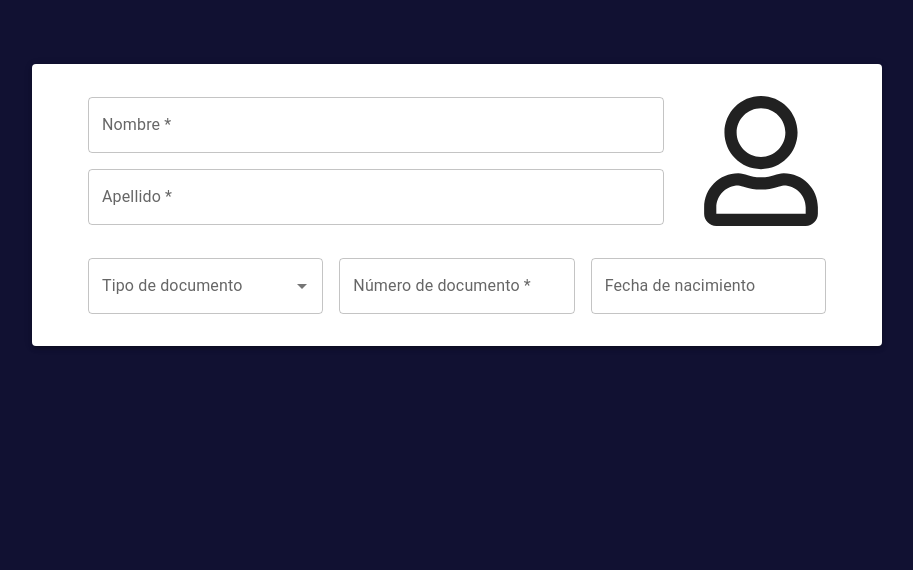
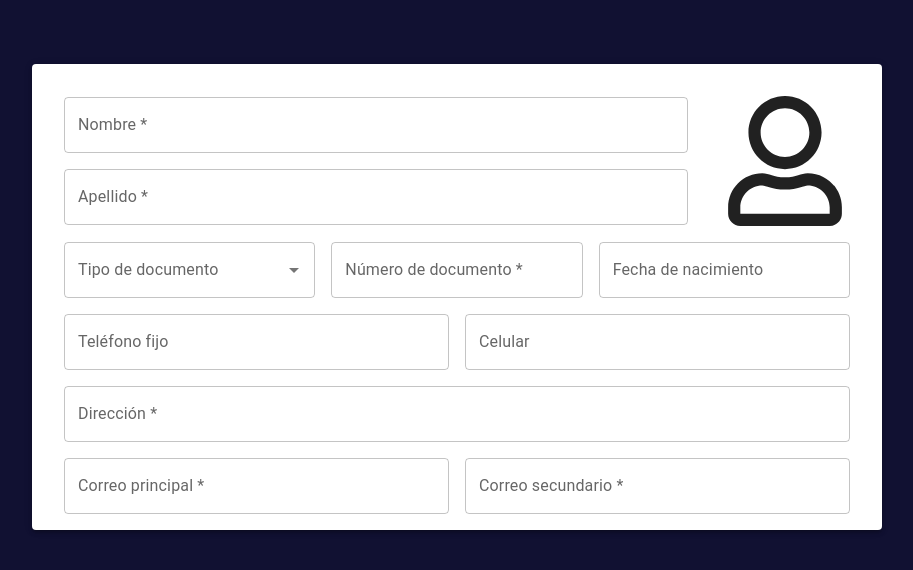
Before and after one commit to jolgo1989/madesForm, a React (Vite) app: page / in a window 1280 px wide. Shown: the top 570 px of the page, without its empty margins (183-1096 px from the left). Built offline with nearby package versions, Linux system fonts and the light colour scheme.

Commit message:
Se agrego TextField telefono

```diff
--- a/src/components/Form.jsx
+++ b/src/components/Form.jsx
@@ -182,9 +182,6 @@ const Form = () => {
               id="nombre-input"
               label="Dirección *"
               variant="outlined"
-              sx={{
-                width: "180%",
-              }}
               {...register("direccion", {
                 required: "Campo requerido",
               })}
@@ -283,43 +280,6 @@ const Form = () => {
             >
               {/* Compoenente fecha de nacimiento */}
               <Date control={control} errors={errors} />
-
-              <FormControl>
-                <FormLabel
-                  sx={{
-                    display: "flex",
-                    justifyContent: "center", // Alinear los elementos en una fila
-                  }}
-                  id="demo-radio-buttons-group-label"
-                >
-                  Genero
-                </FormLabel>
-                <RadioGroup
-                  sx={{
-                    display: "flex",
-                    flexDirection: "row", // Alinear los elementos en una fila
-                  }}
-                  aria-labelledby="demo-radio-buttons-group-label"
-                  defaultValue="female"
-                  name="radio-buttons-group"
-                >
-                  <FormControlLabel
-                    value="female"
-                    control={<Radio />}
-                    label="Femenino"
-                  />
-                  <FormControlLabel
-                    value="male"
-                    control={<Radio />}
-                    label="Masculino"
-                  />
-                  <FormControlLabel
-                    value="other"
-                    control={<Radio />}
-                    label="Otro"
-                  />
-                </RadioGroup>
-              </FormControl>
             </Box>
 
             <Box
--- a/src/components/PruebaForm.jsx
+++ b/src/components/PruebaForm.jsx
@@ -56,12 +56,13 @@ const PruebaForm = () => {
       }}
       elevation={3}
     >
-      <Container
+      <Box
         sx={{
           display: "flex",
           flexDirection: "column",
           alignItems: "center",
           justifyContent: "space-around",
+
           [theme.breakpoints.up("md")]: {
             flexDirection: "row",
           },
@@ -145,21 +146,23 @@ const PruebaForm = () => {
             helperText={errors.apellido?.message}
           />
         </Box>
-      </Container>
+      </Box>
 
-      <Container
+      <Box
         sx={{
           display: "flex",
           flexDirection: "column",
           alignItems: "center",
           justifyContent: "space-around",
           gap: 2,
-          my: 2,
+          mt: 2,
           [theme.breakpoints.up("md")]: {
             flexDirection: "row",
+            mt: 0,
           },
         }}
       >
+        {/* Tipo de documento */}
         <Controller
           name="tipoDocumento"
           control={control}
@@ -168,7 +171,6 @@ const PruebaForm = () => {
             <Autocomplete
               sx={{
                 width: "100%",
-                // maxWidth: 350,
               }}
               id="selector-tipo"
               options={tipos}
@@ -222,7 +224,157 @@ const PruebaForm = () => {
 
         {/* Compoenente fecha de nacimiento */}
         <Date control={control} errors={errors} />
-      </Container>
+        {/* Telefono */}
+      </Box>
+      <Box
+        sx={{
+          display: "flex",
+          flexDirection: "column",
+          alignItems: "center",
+          justifyContent: "space-around",
+          gap: 2,
+          mt: 2,
+          [theme.breakpoints.up("md")]: {
+            flexDirection: "row",
+          },
+        }}
+      >
+        <TextField
+          sx={{ width: "100%" }}
+          id="telefono-fijo-input"
+          label="Teléfono fijo"
+          variant="outlined"
+          {...register("telFijo", {
+            required: {
+              value: true,
+              message: "Campo requerido",
+            },
+            pattern: {
+              value: /^[0-9]+$/,
+              message: "Utilice solo caracteres numéricos",
+            },
+            validate: (value) => {
+              if (value.length !== 10) {
+                return "Ingrese el indicativo de su ciudad seguido de su número de teléfono fijo.";
+              }
+              return true; // Retornar true si la validación es exitosa.
+            },
+          })}
+          onKeyUp={() => {
+            trigger("telFijo");
+          }}
+          error={errors.telFijo}
+          helperText={errors.telFijo?.message}
+        />
+
+        <TextField
+          sx={{ width: "100%" }}
+          id="celular-input"
+          label="Celular"
+          variant="outlined"
+          {...register("celular", {
+            required: {
+              value: true,
+              message: "Campo requerido",
+            },
+            pattern: {
+              value: /^[0-9]+$/,
+              message: "Utilice solo caracteres numéricos",
+            },
+            validate: (value) => {
+              if (value.length !== 10) {
+                return "Ingrese un número de celular de 10 dígitos.";
+              }
+              return true; // Retornar true si la validación es exitosa.
+            },
+          })}
+          onKeyUp={() => {
+            trigger("celular");
+          }}
+          error={errors.celular}
+          helperText={errors.celular?.message}
+        />
+      </Box>
+      {/* Dirección */}
+      <TextField
+        sx={{
+          width: "100%",
+          mt: 2,
+        }}
+        id="nombre-input"
+        label="Dirección *"
+        variant="outlined"
+        {...register("direccion", {
+          required: "Campo requerido",
+        })}
+        onKeyUp={() => {
+          trigger("documento");
+        }}
+        error={errors.direccion}
+        helperText={errors.direccion?.message}
+      />
+
+      <Box
+        sx={{
+          display: "flex",
+          flexDirection: "column",
+          alignItems: "center",
+          justifyContent: "space-around",
+          gap: 2,
+          mt: 2,
+          [theme.breakpoints.up("md")]: {
+            flexDirection: "row",
+          },
+        }}
+      >
+        <TextField
+          sx={{
+            width: "100%",
+          }}
+          id="nombre-input"
+          label="Correo principal *"
+          variant="outlined"
+          {...register("correoUno", {
+            required: {
+              value: true,
+              message: "El campo requerido", // mensaje personalizado
+            },
+            pattern: {
+              value: /^[^\s@]+@[^\s@]+\.[^\s@]+$/,
+              message: "Correo no valido",
+            },
+          })}
+          error={errors.correoUno} // asignar el error al atributo error
+          helperText={errors.correoUno?.message} // mostrar el mensaje de error
+          onKeyUp={() => {
+            trigger("correoUno");
+          }}
+        />
+
+        <TextField
+          sx={{
+            width: "100%",
+          }}
+          id="nombre-input"
+          label="Correo secundario *"
+          variant="outlined"
+          {...register("correoDos", {
+            required: {
+              value: true,
+              message: "El campo requerido", // mensaje personalizado
+            },
+            pattern: {
+              value: /^[^\s@]+@[^\s@]+\.[^\s@]+$/,
+              message: "Correo no valido",
+            },
+          })}
+          error={errors.correoDos} // asignar el error al atributo error
+          helperText={errors.correoDos?.message} // mostrar el mensaje de error
+          onKeyUp={() => {
+            trigger("correoDos");
+          }}
+        />
+      </Box>
     </Paper>
   );
 };
```
